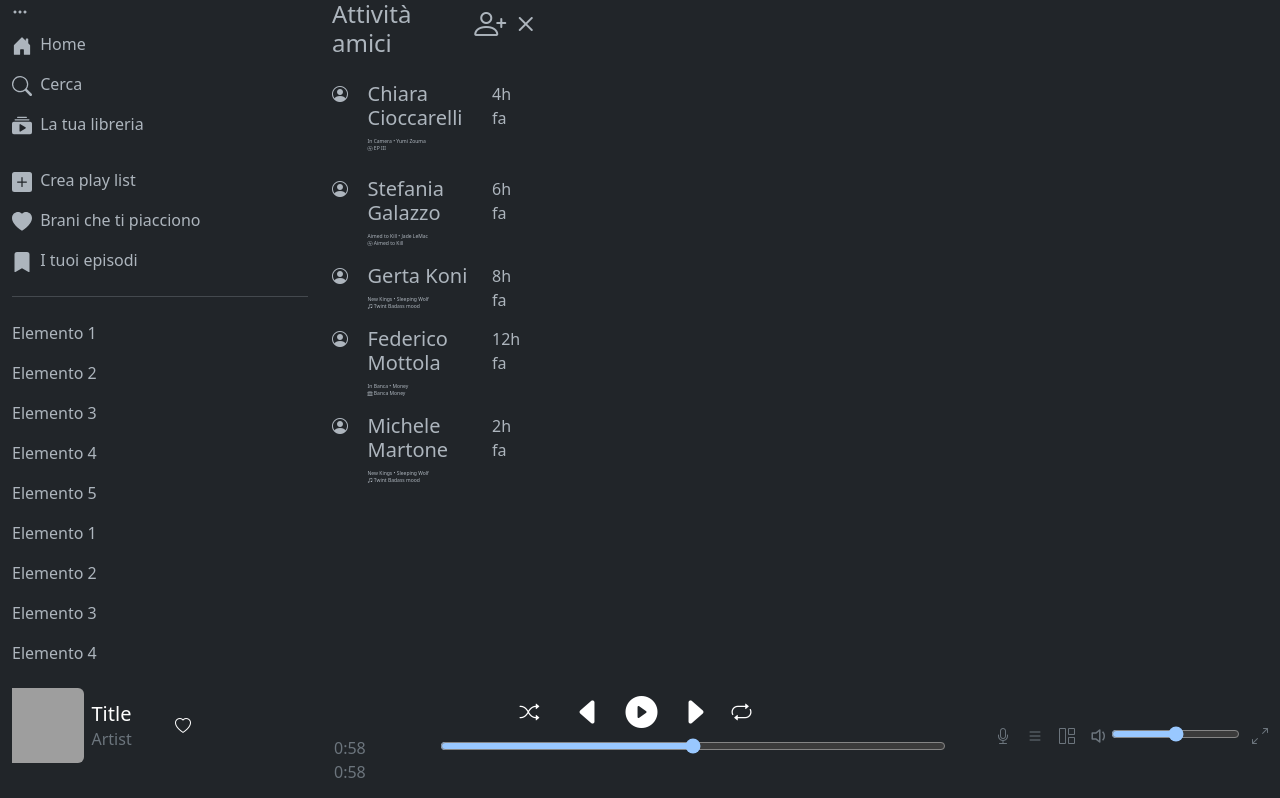
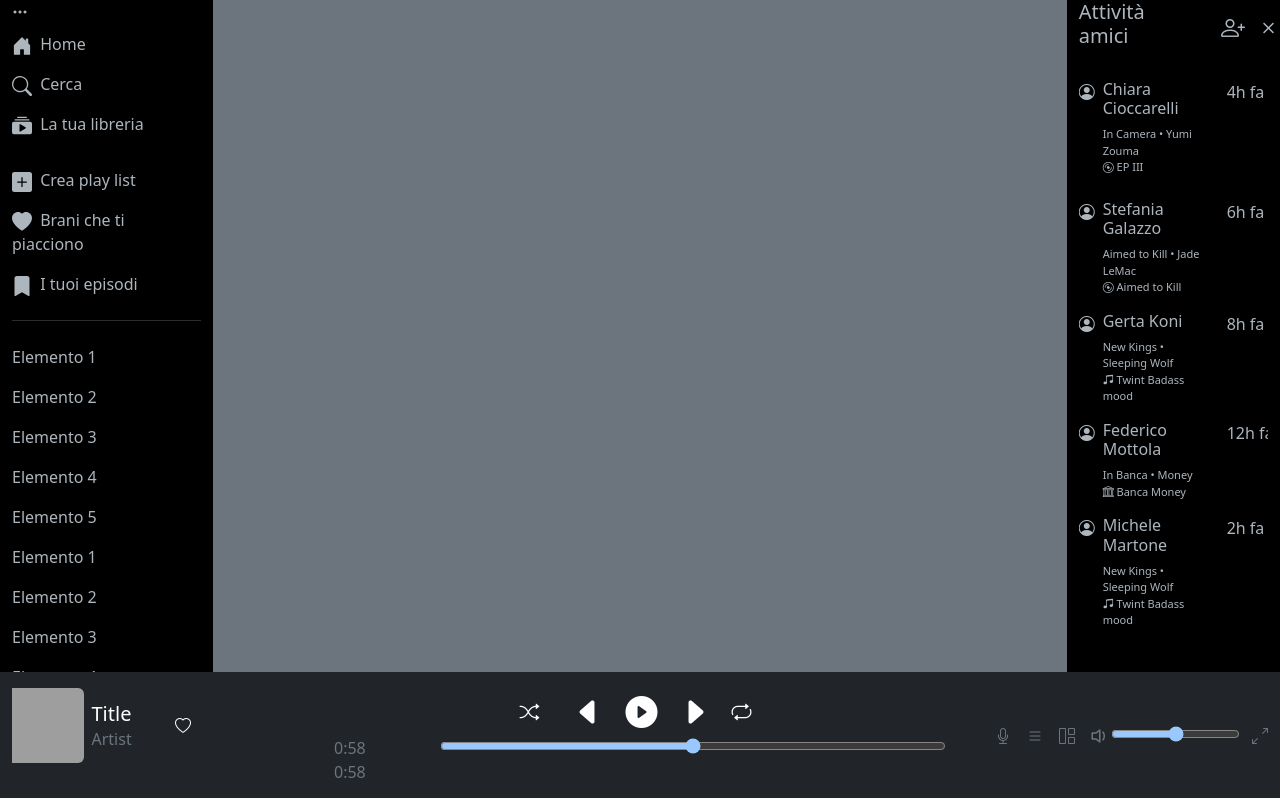
Before and after one commit to CCiocca/BuildWeek2, a plain HTML site: page index.html in a window 1280 px wide. Shown: the top 798 px of the page. Drawn offline with nearby package versions, Linux system fonts and the light colour scheme; grey boxes are pictures that could not be loaded.

Commit message:
refactor style

```diff
--- a/assets/css/style.css
+++ b/assets/css/style.css
@@ -1,4 +1,21 @@
+.fs-11px {
+  font-size: 11px;
+}
 
-.fontPiccoloDestra{
-  font-size: 5px;
+.scrollbar::-webkit-scrollbar-track {
+  -webkit-box-shadow: inset 0 0 6px rgba(0, 0, 0, 0.3);
+  border-radius: 10px;
+  background-color: #3610e100;
 }
+
+.scrollbar::-webkit-scrollbar {
+  width: 12px;
+  background-color: #ee0b0b00;
+}
+
+.scrollbar::-webkit-scrollbar-thumb {
+  border-radius: 2px;
+  width: 5px;
+  -webkit-box-shadow: inset 0 0 6px rgba(0, 0, 0, 0.3);
+  background-color: #ffffff5c;
+}
--- a/index.html
+++ b/index.html
@@ -13,13 +13,18 @@
       rel="stylesheet"
       href="https://cdn.jsdelivr.net/npm/bootstrap-icons@1.11.2/font/bootstrap-icons.min.css"
     />
-    <link rel="stylesheet" href="../BuildWeek2/assets/css/style.css" />
+    <link rel="stylesheet" href="assets/css/style.css" />
   </head>
-  <body data-bs-theme="dark">
+  <body
+    style="max-height: 100vh; overflow: hidden"
+    class="bg-black"
+    data-bs-theme="dark"
+  >
     <main>
       <div class="container-fluid">
         <div class="row">
-          <div class="col-3">
+          <!-- SIDEBAR  SINISTRA -->
+          <div class="col-2">
             <nav class="nav flex-column">
               <div>
                 <button
@@ -166,8 +171,9 @@
               <hr />
 
               <div
-                id="scrollbar"
-                class="overflow-y-scroll overflow-hidden h-100"
+                id="scrollbar-right"
+                class="scrollbar overflow-y-scroll overflow-hidden"
+                style="min-height: 50vh; max-height: 50vh"
               >
                 <ul class="list-group">
                   <li class="my-2">Elemento 1</li>
@@ -194,83 +200,79 @@
               </div>
             </nav>
           </div>
-          <!-- Start Parte Destra  -->
-          <div id="mainRightOpened" class="col-2 mainRight">
-            <div>
-              <div class="row mb-3">
-                <span class="col col-8 d-flex flex-row align-items-center">
-                  <h4>Attività amici</h4> </span
-                ><span class="col col-2"
-                  ><i id="closeRight" class="bi-person-plus fs-2"></i
-                ></span>
-                <span class="col col-2"
-                  ><i id="closeRight" class="bi bi-x fs-2"></i
-                ></span>
+          <!-- fine sidebar sinistra -->
+          <div class="col-8 bg-secondary"></div>
+          <!-- SIDEBAR  DESTRA -->
+          <div id="mainRightOpened" class="col-2">
+            <div class="row mb-3 align-items-center">
+              <div class="col">
+                <h5>Attività amici</h5>
               </div>
+              <div class="col col-2 fs-4">
+                <i id="closeRight" class="bi-person-plus"></i>
+              </div>
+              <div class="col col-2 fs-4">
+                <i id="closeRight" class="bi bi-x"></i>
+              </div>
+            </div>
+            <div
+              class="overflow-y-scroll overflow-hidden scrollbar"
+              style="min-height: 75vh; max-height: 75vh"
+            >
               <div class="row my-2">
-                <div class="col col-2"><i class="bi bi-person-circle"></i></div>
-                <div class="col col-7">
-                  <h5>Chiara Cioccarelli</h5>
-                  <p class="my-0 fontPiccoloDestra">In Camera • Yumi Zouma</p>
-                  <p class="fontPiccoloDestra">
-                    <i class="bi bi-disc"></i> EP III
-                  </p>
+                <div class="col-1"><i class="bi bi-person-circle"></i></div>
+                <div class="col">
+                  <h6>Chiara Cioccarelli</h6>
+                  <p class="my-0 fs-11px">In Camera • Yumi Zouma</p>
+                  <p class="fs-11px"><i class="bi bi-disc"></i> EP III</p>
                 </div>
-                <div class="col col-3">4h fa</div>
+                <div class="col-3 p-0 fs-6 ms-auto">4h fa</div>
               </div>
               <div class="row">
-                <div class="col col-2"><i class="bi bi-person-circle"></i></div>
+                <div class="col-1"><i class="bi bi-person-circle"></i></div>
                 <div class="col col-7">
-                  <h5>Stefania Galazzo</h5>
-                  <p class="my-0 fontPiccoloDestra">
-                    Aimed to Kill • Jade LeMac
-                  </p>
-                  <p class="fontPiccoloDestra">
+                  <h6>Stefania Galazzo</h6>
+                  <p class="my-0 fs-11px">Aimed to Kill • Jade LeMac</p>
+                  <p class="fs-11px">
                     <i class="bi bi-disc"></i> Aimed to Kill
                   </p>
                 </div>
-                <div class="col col-3">6h fa</div>
+                <div class="col-3 p-0 fs-6 ms-auto">6h fa</div>
               </div>
               <div class="row">
-                <div class="col col-2"><i class="bi bi-person-circle"></i></div>
+                <div class="col-1"><i class="bi bi-person-circle"></i></div>
                 <div class="col col-7">
-                  <h5>Gerta Koni</h5>
-                  <p class="my-0 fontPiccoloDestra">
-                    New Kings • Sleeping Wolf
-                  </p>
-                  <p class="fontPiccoloDestra">
+                  <h6>Gerta Koni</h6>
+                  <p class="my-0 fs-11px">New Kings • Sleeping Wolf</p>
+                  <p class="fs-11px">
                     <i class="bi bi-music-note-beamed"></i> Twint Badass mood
                   </p>
                 </div>
-                <div class="col col-3">8h fa</div>
+                <div class="col-3 p-0 fs-6 ms-auto">8h fa</div>
               </div>
               <div class="row">
-                <div class="col col-2"><i class="bi bi-person-circle"></i></div>
+                <div class="col-1"><i class="bi bi-person-circle"></i></div>
                 <div class="col col-7">
-                  <h5>Federico Mottola</h5>
-                  <p class="my-0 fontPiccoloDestra">In Banca • Money</p>
-                  <p class="fontPiccoloDestra">
-                    <i class="bi bi-bank"></i> Banca Money
-                  </p>
+                  <h6>Federico Mottola</h6>
+                  <p class="my-0 fs-11px">In Banca • Money</p>
+                  <p class="fs-11px"><i class="bi bi-bank"></i> Banca Money</p>
                 </div>
-                <div class="col col-3">12h fa</div>
+                <div class="col-3 p-0 fs-6 ms-auto">12h fa</div>
               </div>
               <div class="row">
-                <div class="col col-2"><i class="bi bi-person-circle"></i></div>
+                <div class="col-1"><i class="bi bi-person-circle"></i></div>
                 <div class="col col-7">
-                  <h5>Michele Martone</h5>
-                  <p class="my-0 fontPiccoloDestra">
-                    New Kings • Sleeping Wolf
-                  </p>
-                  <p class="fontPiccoloDestra">
+                  <h6>Michele Martone</h6>
+                  <p class="my-0 fs-11px">New Kings • Sleeping Wolf</p>
+                  <p class="fs-11px">
                     <i class="bi bi-music-note-beamed"></i> Twint Badass mood
                   </p>
                 </div>
-                <div class="col col-3">2h fa</div>
+                <div class="col-3 p-0 fs-6 ms-auto">2h fa</div>
               </div>
             </div>
           </div>
-          <!--End Parte Destra-->
+          <!-- fine sidebar destra -->
         </div>
       </div>
       <!-- ACTIONS BAR  -->
@@ -361,7 +363,7 @@
           </div>
         </div>
       </div>
-      <!-- FINE ACTIONS BAR  -->
+      <!-- fine actions bar  -->
     </main>
     <script
       src="https://cdn.jsdelivr.net/npm/bootstrap@5.0.2/dist/js/bootstrap.bundle.min.js"
```
